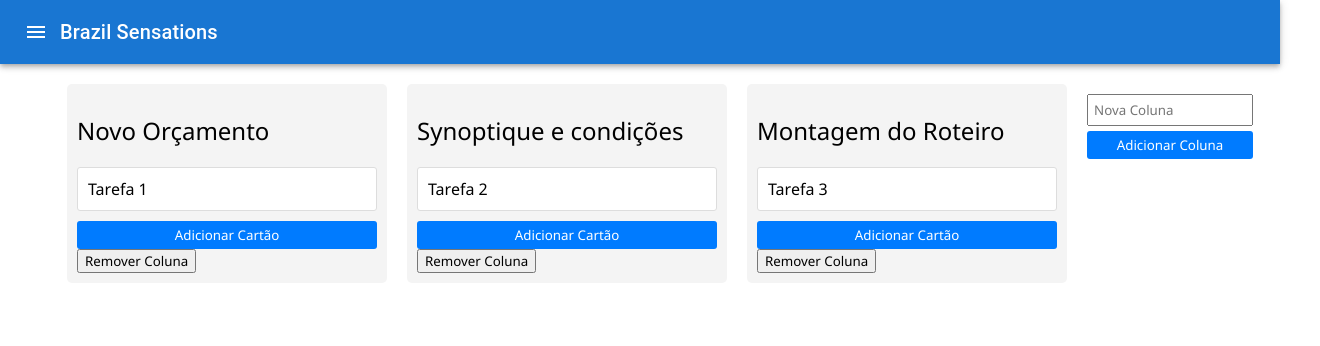
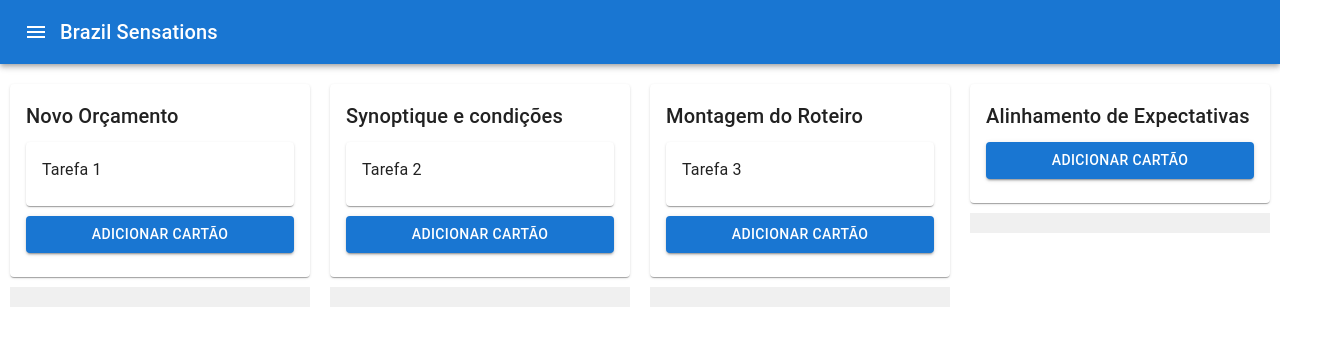
Before and after one commit to Alice-santos-silva/meuApp_v1, a React (Vite) app: page /kanban in a window 1280 px wide. Shown: the top 346 px of the page, 1320 px wide, since content can reach past the window. Built offline with nearby package versions, Linux system fonts and the light colour scheme.

Commit message:
correção na barra de rolagem

```diff
--- a/package.json
+++ b/package.json
@@ -15,6 +15,7 @@
     "@mui/icons-material": "^5.15.21",
     "@mui/material": "^5.15.21",
     "react": "^18.3.1",
+    "react-beautiful-dnd": "^13.1.1",
     "react-dnd": "^16.0.1",
     "react-dnd-html5-backend": "^16.0.1",
     "react-dom": "^18.3.1",
--- a/src/App.css
+++ b/src/App.css
@@ -32,29 +32,31 @@
 
 }
 /*--------------------------------------------------------------------------------------------------------------------------*/
-
-.board-wrapper {
+/*.board-wrapper {
   display: flex;
   justify-content: center;
-  overflow-x: auto;
+  overflow-x: scroll;
   padding: 20px;
-  white-space: nowrap;
-  width: 100%;
-}
+  flex-wrap: wrap;
+  width: 100vw;
+}*/
 
-.board {
+/*.board {
   display: flex;
-  justify-content: flex-start;
-}
+  justify-content:center;
+  align-items: center;
+  width: 100vw;
 
-.column {
+}*/
+
+/*.column {
   display: inline-block;
   vertical-align: top;
-  width: 300px; /* Ajuste a largura conforme necessário */
+  width: 250px;
   padding: 10px;
   background-color: #f4f4f4;
   border-radius: 5px;
-  margin-right: 20px; /* Espaçamento entre colunas */
+  margin-right: 20px;
 }
 
 .card {
@@ -64,6 +66,8 @@
   border: 1px solid #ddd;
   border-radius: 3px;
   cursor: pointer;
+  max-width: 100%;
+  word-wrap: break-word;
 }
 
 .card p {
@@ -107,4 +111,4 @@
   padding: 20px;
   max-width: 500px;
   margin: 0 auto;
-}
+}*/
--- a/src/kanban/Board.jsx
+++ b/src/kanban/Board.jsx
@@ -1,43 +1,79 @@
 import React, { useState } from 'react';
-import Column from './Column';
-import Modal from 'react-modal';
+import { Grid, Card, CardContent, Typography, Button, Modal, Box, TextField } from '@mui/material';
+import { styled } from '@mui/system';
+
+const BoardWrapper = styled('div')({
+  display: 'flex',
+  justifyContent: 'center',
+  overflowX: 'auto',
+  padding: '20px',
+  whiteSpace: 'nowrap',
+});
+
+const BoardContainer = styled('div')({
+  display: 'flex',
+  justifyContent: 'flex-start',
+  alignItems: 'flex-start',
+  width:'100vw'
+});
+
+const ColumnContainer = styled(Grid)({
+  minWidth: '300px',
+  margin: '0 10px',
+});
+
+const CardContainer = styled(Card)({
+  margin: '10px 0',
+  cursor: 'pointer',
+});
+
+const AddCardContainer = styled(Box)({
+  display: 'flex',
+  flexDirection: 'column',
+  marginTop: '10px',
+});
+
+const ModalContent = styled(Box)({
+  position: 'absolute',
+  top: '50%',
+  left: '50%',
+  transform: 'translate(-50%, -50%)',
+  width: '400px',
+  backgroundColor: 'white',
+  padding: '20px',
+  boxShadow: 24,
+  borderRadius: '4px',
+});
 
 const Board = () => {
   const [cards, setCards] = useState([
-    { id: '1', title: 'Tarefa 1', columnId: '1', agencyName: '', peopleNumber: '' },
-    { id: '2', title: 'Tarefa 2', columnId: '2', agencyName: '', peopleNumber: '' },
-    { id: '3', title: 'Tarefa 3', columnId: '3', agencyName: '', peopleNumber: '' },
+    { id: '1', title: 'Tarefa 1', columnId: '1' },
+    { id: '2', title: 'Tarefa 2', columnId: '2' },
+    { id: '3', title: 'Tarefa 3', columnId: '3' },
   ]);
 
   const [columns, setColumns] = useState([
     { id: '1', title: 'Novo Orçamento' },
-    { id: '2', title: 'Synoptique e condições'},
+    { id: '2', title: 'Synoptique e condições' },
     { id: '3', title: 'Montagem do Roteiro' },
+    { id: '4', title: 'Alinhamento de Expectativas' },
+    { id: '5', title: 'Disponibilidade e Tarifas' },
+    { id: '6', title: 'Preparação da Cotação' },
+    { id: '7', title: 'Coleta de Informações para Proposta' },
+    { id: '8', title: 'Preparação da Apresentação' },
+    { id: '9', title: 'Proposta Enviada' },
+    { id: '10', title: 'Orçamento Confirmação' },
+    { id: '11', title: 'Orçamento Suspenso' },
   ]);
 
-  const [newColumnTitle, setNewColumnTitle] = useState('');
   const [modalIsOpen, setModalIsOpen] = useState(false);
-  const [newCard, setNewCard] = useState({ title: '', agencyName: '', peopleNumber: '', columnId: '' });
+  const [newCard, setNewCard] = useState({ title: '', columnId: '' });
   const [selectedCard, setSelectedCard] = useState(null);
 
   const handleCardDrop = (cardId, newColumnId) => {
     setCards(cards.map(card =>
       card.id === cardId ? { ...card, columnId: newColumnId } : card
     ));
-  };
-
-  const handleAddColumn = () => {
-    const newColumn = {
-      id: (columns.length + 1).toString(),
-      title: newColumnTitle
-    };
-    setColumns([...columns, newColumn]);
-    setNewColumnTitle('');
-  };
-
-  const handleRemoveColumn = (columnId) => {
-    setColumns(columns.filter(column => column.id !== columnId));
-    setCards(cards.filter(card => card.columnId !== columnId));
   };
 
   const handleOpenModal = (columnId) => {
@@ -55,7 +91,7 @@
       ...newCard,
     };
     setCards([...cards, newCardData]);
-    setNewCard({ title: '', agencyName: '', peopleNumber: '', columnId: '' });
+    setNewCard({ title: '', columnId: '' });
     handleCloseModal();
   };
 
@@ -68,62 +104,65 @@
   };
 
   return (
-    <div className="board-wrapper">
-      <div className="board">
+    <BoardWrapper>
+      <BoardContainer>
         {columns.map(column => (
-          <Column
-            key={column.id}
-            column={column}
-            cards={cards.filter(card => card.columnId === column.id)}
-            onCardDrop={handleCardDrop}
-            onRemoveColumn={handleRemoveColumn}
-            onAddCard={() => handleOpenModal(column.id)}
-            onCardClick={handleCardClick}
+          <ColumnContainer item key={column.id}>
+            <Card>
+              <CardContent>
+                <Typography variant="h6">{column.title}</Typography>
+                {cards.filter(card => card.columnId === column.id).map(card => (
+                  <CardContainer
+                    key={card.id}
+                    onClick={() => handleCardClick(card)}
+                    draggable
+                    onDragStart={(e) => e.dataTransfer.setData('cardId', card.id)}
+                  >
+                    <CardContent>
+                      <Typography>{card.title}</Typography>
+                    </CardContent>
+                  </CardContainer>
+                ))}
+                <AddCardContainer>
+                  <Button variant="contained" color="primary" onClick={() => handleOpenModal(column.id)}>Adicionar Cartão</Button>
+                </AddCardContainer>
+              </CardContent>
+            </Card>
+            <div
+              onDragOver={(e) => e.preventDefault()}
+              onDrop={(e) => handleCardDrop(e.dataTransfer.getData('cardId'), column.id)}
+              style={{ minHeight: '20px', backgroundColor: '#f0f0f0', marginTop: '10px' }}
             />
+          </ColumnContainer>
         ))}
-        <div className="add-column">
-          <input
-            type="text"
-            value={newColumnTitle}
-            onChange={e => setNewColumnTitle(e.target.value)}
-            placeholder="Nova Coluna"
-          />
-          <button onClick={handleAddColumn}>Adicionar Coluna</button>
-        </div>
-      </div>
-      <Modal isOpen={modalIsOpen} onRequestClose={handleCloseModal}>
-        <h2>Novo Cartão</h2>
-        <input
-          type="text"
+      </BoardContainer>
+      <Modal open={modalIsOpen} onClose={handleCloseModal}>
+        <ModalContent>
+          <Typography variant="h6">Novo Cartão</Typography>
+          <TextField
             value={newCard.title}
             onChange={e => setNewCard({ ...newCard, title: e.target.value })}
-          placeholder="nº file"
+            label="Título"
+            variant="outlined"
+            fullWidth
+            margin="normal"
           />
-        <input
-          type="text"
-          value={newCard.agencyName}
-          onChange={e => setNewCard({ ...newCard, agencyName: e.target.value })}
-          placeholder="Nome do grupo"
-        />
-        <input
-          type="text"
-          value={newCard.peopleNumber}
-          onChange={e => setNewCard({ ...newCard, peopleNumber: e.target.value })}
-          placeholder="Nome da Agência"
-        />
-        <button onClick={handleAddCard}>Adicionar Cartão</button>
-        <button onClick={handleCloseModal}>Fechar</button>
+          <Button variant="contained" color="primary" onClick={handleAddCard}>Adicionar Cartão</Button>
+          <Button variant="outlined" onClick={handleCloseModal}>Fechar</Button>
+        </ModalContent>
       </Modal>
+      <Modal open={Boolean(selectedCard)} onClose={handleCloseCardModal}>
+        <ModalContent>
+          <Typography variant="h6">Detalhes do Cartão</Typography>
           {selectedCard && (
-        <Modal isOpen={true} onRequestClose={handleCloseCardModal}>
-          <h2>Detalhes do Cartão</h2>
-          <p><strong>Título:</strong> {selectedCard.title}</p>
-          <p><strong>Nome da Agência:</strong> {selectedCard.agencyName}</p>
-          <p><strong>Número de Pessoas:</strong> {selectedCard.peopleNumber}</p>
-          <button onClick={handleCloseCardModal}>Fechar</button>
+            <>
+              <Typography><strong>Título:</strong> {selectedCard.title}</Typography>
+            </>
+          )}
+          <Button variant="outlined" onClick={handleCloseCardModal}>Fechar</Button>
+        </ModalContent>
       </Modal>
-      )}
-    </div>
+    </BoardWrapper>
   );
 };
 
--- a/src/kanban/Column.jsx
+++ b/src/kanban/Column.jsx
@@ -2,7 +2,6 @@
 import Card from './Card';
 
 const Column = ({ column, cards, onCardDrop, onRemoveColumn, onAddCard, onCardClick }) => {
-
   const handleDragOver = (e) => {
     e.preventDefault();
   };
```
Also changed, not shown: 1 other file (tests, documents, lock files or other folders). Lines whose indentation alone changed are shown as unchanged.
